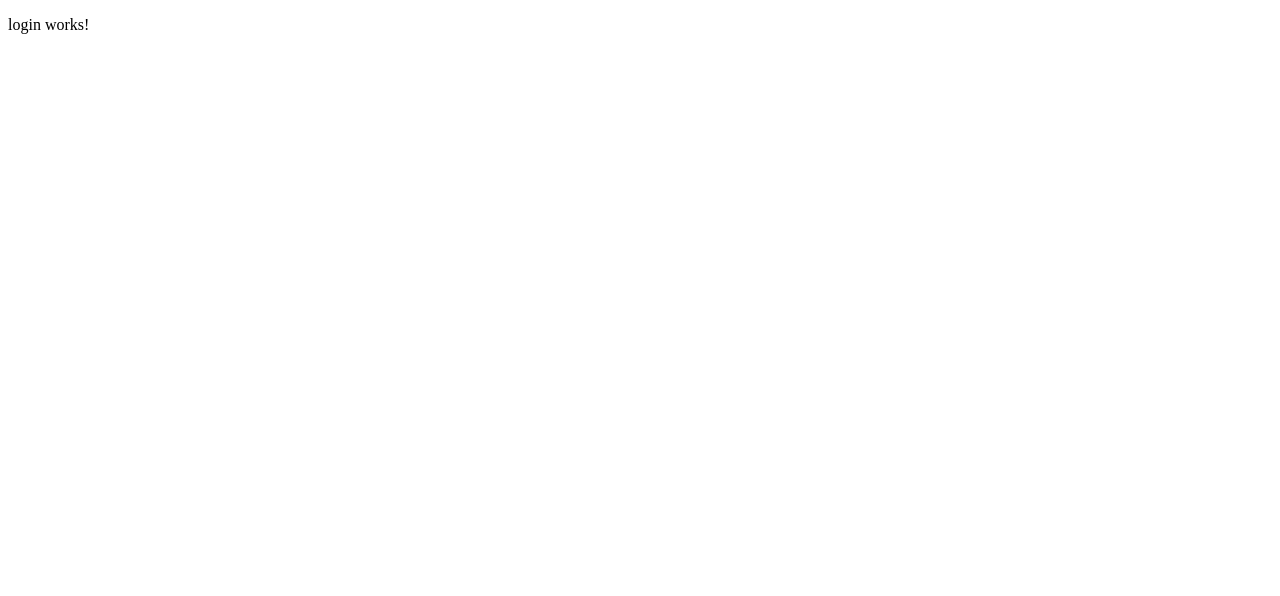
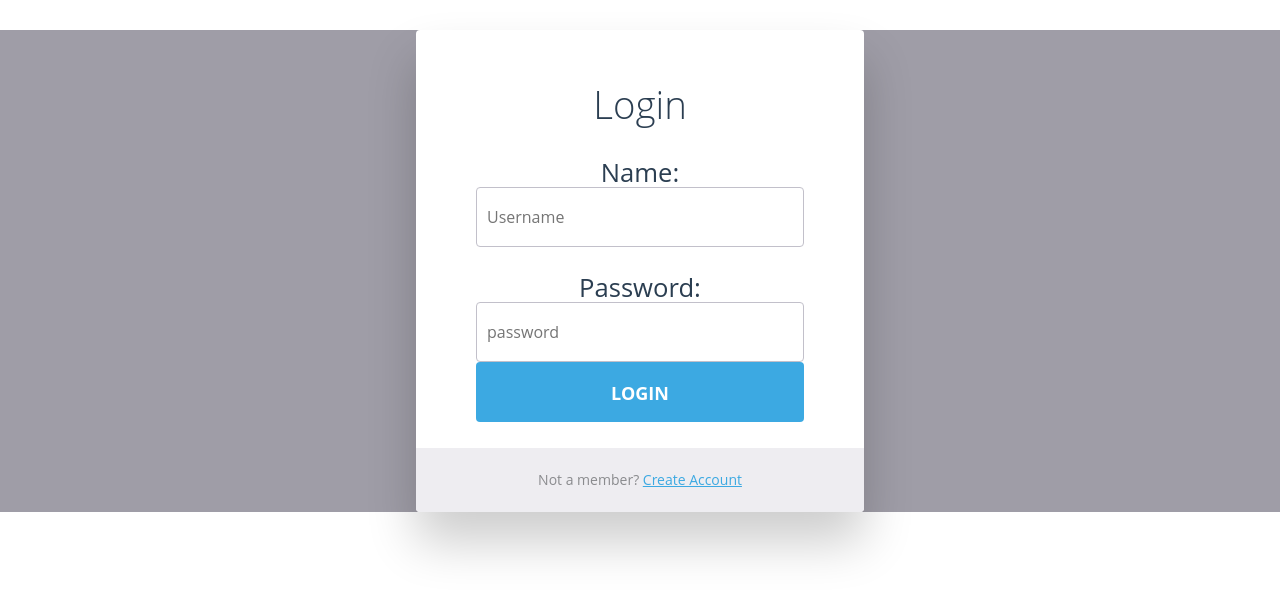
Before and after one commit to PilouSquaglia/project_angular, an Angular app: page / in a window 1280 px wide. Shown: the top 596 px of the page. Built offline with nearby package versions, Linux system fonts and the light colour scheme.

Commit message:
add login component

```diff
--- a/package.json
+++ b/package.json
@@ -18,6 +18,7 @@
     "@angular/platform-browser": "^15.0.0",
     "@angular/platform-browser-dynamic": "^15.0.0",
     "@angular/router": "^15.0.0",
+    "bootstrap": "^5.2.3",
     "rxjs": "~7.5.0",
     "tslib": "^2.3.0",
     "zone.js": "~0.12.0"
--- a/src/app/app-routing.module.ts
+++ b/src/app/app-routing.module.ts
@@ -13,4 +13,4 @@ const routes: Routes = [
   imports: [RouterModule.forRoot(routes)],
   exports: [RouterModule]
 })
-export class AppRoutingModule { }
+export class AppRoutingModule {}
--- a/src/app/login/login.component.css
+++ b/src/app/login/login.component.css
@@ -0,0 +1,155 @@
+body {
+    background-color: #9f9da7;
+    font-size: 1.6rem;
+    font-family: "Open Sans", sans-serif;
+    color: #2b3e51;
+  }
+
+  h2 {
+    font-weight: 300;
+    text-align: center;
+  }
+
+  p {
+    position: relative;
+  }
+
+  a,
+  a:link,
+  a:visited,
+  a:active {
+    color: #3ca9e2;
+    -webkit-transition: all 0.2s ease;
+    transition: all 0.2s ease;
+  }
+  a:focus, a:hover,
+  a:link:focus,
+  a:link:hover,
+  a:visited:focus,
+  a:visited:hover,
+  a:active:focus,
+  a:active:hover {
+    color: #329dd5;
+    -webkit-transition: all 0.2s ease;
+    transition: all 0.2s ease;
+  }
+
+  #login-form-wrap {
+    background-color: #fff;
+    width: 35%;
+    margin: 30px auto;
+    text-align: center;
+    padding: 20px 0 0 0;
+    border-radius: 4px;
+    box-shadow: 0px 30px 50px 0px rgba(0, 0, 0, 0.2);
+  }
+
+  #login-form {
+    padding: 0 60px;
+  }
+
+  input {
+    display: block;
+    box-sizing: border-box;
+    width: 100%;
+    outline: none;
+    height: 60px;
+    line-height: 60px;
+    border-radius: 4px;
+  }
+
+  input[type="text"],
+  input[type="password"] {
+    width: 100%;
+    padding: 0 0 0 10px;
+    margin: 0;
+    color: #8a8b8e;
+    border: 1px solid #c2c0ca;
+    font-style: normal;
+    font-size: 16px;
+    -webkit-appearance: none;
+       -moz-appearance: none;
+            appearance: none;
+    position: relative;
+    display: inline-block;
+    background: none;
+  }
+  input[type="text"]:focus,
+  input[type="password"]:focus {
+    border-color: #3ca9e2;
+  }
+  input[type="text"]:focus:invalid,
+  input[type="password"]:focus:invalid {
+    color: #cc1e2b;
+    border-color: #cc1e2b;
+  }
+  input[type="text"]:valid ~ .validation,
+  input[type="password"]:valid ~ .validation {
+    display: block;
+    border-color: #0C0;
+  }
+  input[type="text"]:valid ~ .validation span,
+  input[type="password"]:valid ~ .validation span {
+    background: #0C0;
+    position: absolute;
+    border-radius: 6px;
+  }
+  input[type="text"]:valid ~ .validation span:first-child,
+  input[type="password"]:valid ~ .validation span:first-child {
+    top: 30px;
+    left: 14px;
+    width: 20px;
+    height: 3px;
+    -webkit-transform: rotate(-45deg);
+            transform: rotate(-45deg);
+  }
+  input[type="text"]:valid ~ .validation span:last-child,
+  input[type="password"]:valid ~ .validation span:last-child {
+    top: 35px;
+    left: 8px;
+    width: 11px;
+    height: 3px;
+    -webkit-transform: rotate(45deg);
+            transform: rotate(45deg);
+  }
+
+  .validation {
+    display: none;
+    position: absolute;
+    content: " ";
+    height: 60px;
+    width: 30px;
+    right: 15px;
+    top: 0px;
+  }
+
+  input[type="submit"] {
+    border: none;
+    display: block;
+    background-color: #3ca9e2;
+    color: #fff;
+    font-weight: bold;
+    text-transform: uppercase;
+    cursor: pointer;
+    -webkit-transition: all 0.2s ease;
+    transition: all 0.2s ease;
+    font-size: 18px;
+    position: relative;
+    display: inline-block;
+    cursor: pointer;
+    text-align: center;
+  }
+  input[type="submit"]:hover {
+    background-color: #329dd5;
+    -webkit-transition: all 0.2s ease;
+    transition: all 0.2s ease;
+  }
+
+  #create-account-wrap {
+    background-color: #eeedf1;
+    color: #8a8b8e;
+    font-size: 14px;
+    width: 100%;
+    padding: 10px 0;
+    border-radius: 0 0 4px 4px;
+  }
--- a/src/app/login/login.component.html
+++ b/src/app/login/login.component.html
@@ -1 +1,29 @@
-<p>login works!</p>
+<!DOCTYPE html>
+<html lang="en" >
+<head>
+  <meta charset="UTF-8">
+  <title>Login</title>
+  <link rel="stylesheet" href="https://cdnjs.cloudflare.com/ajax/libs/normalize/5.0.0/normalize.min.css">
+</head>
+<body>
+<!-- partial:index.partial.html -->
+<div id="login-form-wrap">
+  <h2>Login</h2>
+  <form id="login-form">
+    <p>
+    <label for="name">Name: </label>
+    <input type="text" id="username" name="username" placeholder="Username" [formControl]="name" required><i class="validation"><span></span><span></span></i>
+    </p>
+    <p>
+    <label for="password">Password: </label>
+    <input type="password" id="password" name="password" placeholder="password" [formControl]="password" required><i class="validation"><span></span><span></span></i>
+    <input type="submit" id="login" value="Login">
+    </p>
+  </form>
+  <div id="create-account-wrap">
+    <p>Not a member? <a href="#">Create Account</a><p>
+  </div><!--create-account-wrap-->
+</div><!--login-form-wrap-->
+<!-- partial -->
+</body>
+</html>
--- a/src/app/login/login.component.ts
+++ b/src/app/login/login.component.ts
@@ -1,4 +1,5 @@
 import { Component } from '@angular/core';
+import { FormControl } from '@angular/forms';
 
 @Component({
   selector: 'app-login',
@@ -6,5 +7,6 @@ import { Component } from '@angular/core';
   styleUrls: ['./login.component.css']
 })
 export class LoginComponent {
-
+  name = new FormControl('');
+  password = new FormControl('');
 }
```
Also changed, not shown: src/app/app.module.ts (+5 -3 lines), 1 other file (tests, documents, lock files or other folders).
